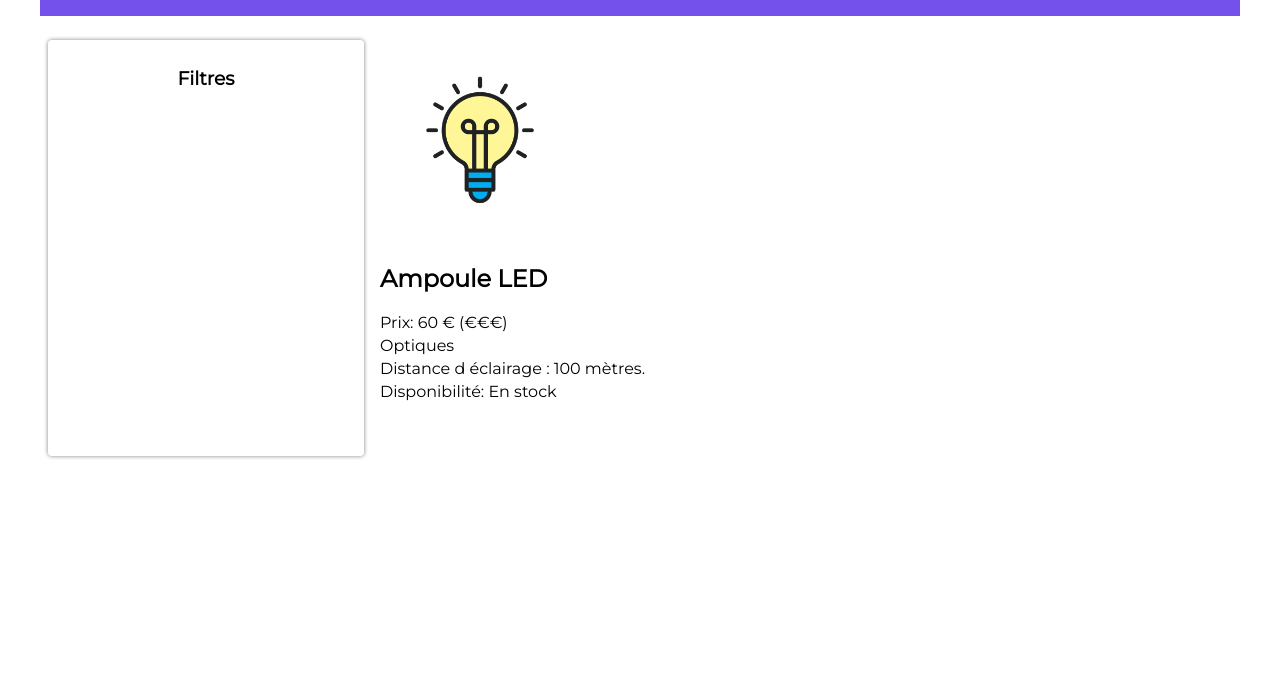
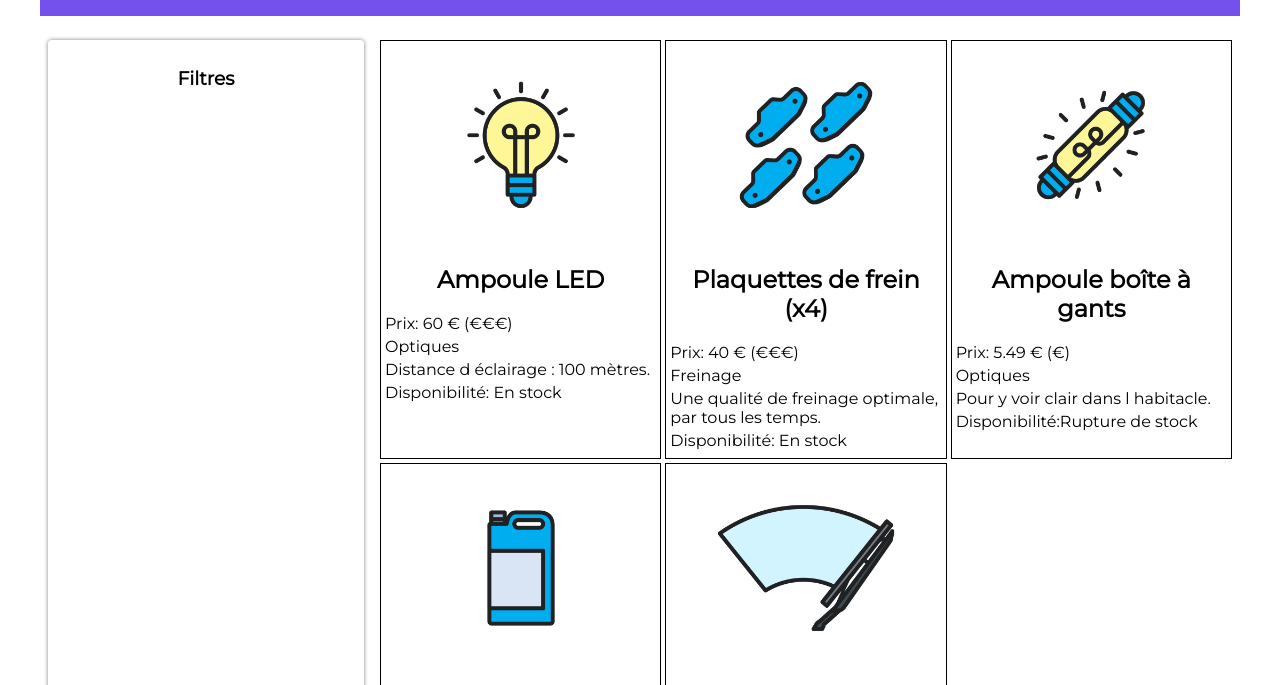
Before and after one commit to SandrineCipolla/Tuto_OpenCLassRoom_Web_Dynamique, a website: page index.html in a window 1280 px wide. Shown: the part 98-783 px from the top of the page. Drawn offline with Linux system fonts and the light colour scheme.

Commit message:
ajout des autres fiches produits

```diff
--- a/pieces-autos.json
+++ b/pieces-autos.json
@@ -13,7 +13,7 @@
         "nom": "Plaquettes de frein (x4)",
         "prix": 40,
         "categorie": "Freinage",
-        "image": "images/aplaquette-frein.png",
+        "image": "images/plaquettes-frein.png",
         "description": "Une qualité de freinage optimale, par tous les temps.",
         "disponibilité": true
     },
@@ -22,7 +22,7 @@
         "nom": "Ampoule boîte à gants",
         "prix": 5.49,
         "categorie": "Optiques",
-        "image": "images/ampoule-lboite-a-gants.png",
+        "image": "images/ampoule-boite-a-gants.png",
         "description": "Pour y voir clair dans l habitacle.",
         "disponibilité": false
     },
--- a/pieces.js
+++ b/pieces.js
@@ -2,12 +2,24 @@
 const reponse = await fetch('pieces-autos.json');
 const pieces = await reponse.json();
 
-//Création des balises
-const article = pieces[0];
 
+
+
+
+
+for (let i = 0; i < pieces.length; i++) {
+
+    const article = pieces[i];
+
+    // Récupération de l'élément du DOM qui accueillera les fiches
+    const sectionFiches = document.querySelector(".fiches");
+    // Création d’une balise dédiée à une pièce automobile
+    const pieceElement = document.createElement("article");
+    // On crée l’élément img.
     const imageElement = document.createElement("img");
+    // On accède à l’indice i de la liste pieces pour configurer la source de l’image.
     imageElement.src = article.image;
-
+    // Idem pour le nom, le prix et la catégorie...
     const nomElement = document.createElement("h2");
     nomElement.innerText = article.nom;
 
@@ -24,13 +36,16 @@ descriptionElement.innerText = article.description ?? "Pas de description pour l
     const disponibilitéElement = document.createElement("p");
     disponibilitéElement.innerText = `Disponibilité:${article.disponibilité ? " En stock" : "Rupture de stock"}`;
 
-//Rattchement des balises au DOM
-const sectionFiches = document.querySelector(".fiches");
-
-sectionFiches.appendChild(imageElement);
-sectionFiches.appendChild(nomElement);
-sectionFiches.appendChild(prixElement);
-sectionFiches.appendChild(categorieElement);
+    // On rattache la balise article à la section Fiches
+    sectionFiches.appendChild(pieceElement);
+    // On rattache l’image à pieceElement (la balise article)
+    pieceElement.appendChild(imageElement);
+    // Idem pour le nom, le prix et la catégorie...
+    pieceElement.appendChild(imageElement);
+    pieceElement.appendChild(nomElement);
+    pieceElement.appendChild(prixElement);
+    pieceElement.appendChild(categorieElement);
     //Ajout des éléments au DOM pour l'exercice
-sectionFiches.appendChild(descriptionElement);
-sectionFiches.appendChild(disponibilitéElement);
+    pieceElement.appendChild(descriptionElement);
+    pieceElement.appendChild(disponibilitéElement);
+    }
--- a/styles.css
+++ b/styles.css
@@ -17,10 +17,12 @@ header {
 	text-align: center;
 	color: white;
 }
+
 header img {
 	height: 60px;
 	margin-left: 1rem;
 }
+
 header h1 {
 	flex-grow: 1;
 }
@@ -38,6 +40,7 @@ main {
 	min-width: 300px;
 	min-height: 400px;
 }
+
 .filtres h3 {
 	text-align: center;
 }
@@ -45,11 +48,28 @@ main {
 .fiches {
 	flex: 1;
 	margin: 8px;
+	display: grid;
+	grid-template-columns: repeat(3, 1fr);
+	gap: 4px;
 }
-.fiches img {
+
+.fiches article {
+	border: 1px solid black;
+	padding: 4px;
+}
+
+.fiches article img {
+	display: block;
+	margin-left: auto;
+	margin-right: auto;
 	max-width: 200px;
 }
-.fiches p {
+
+.fiches article p {
 	margin-top: 4px;
 	margin-bottom: 4px;
 }
+
+.fiches article h2 {
+	text-align: center;
+}
```
Lines whose indentation alone changed are shown as unchanged.
